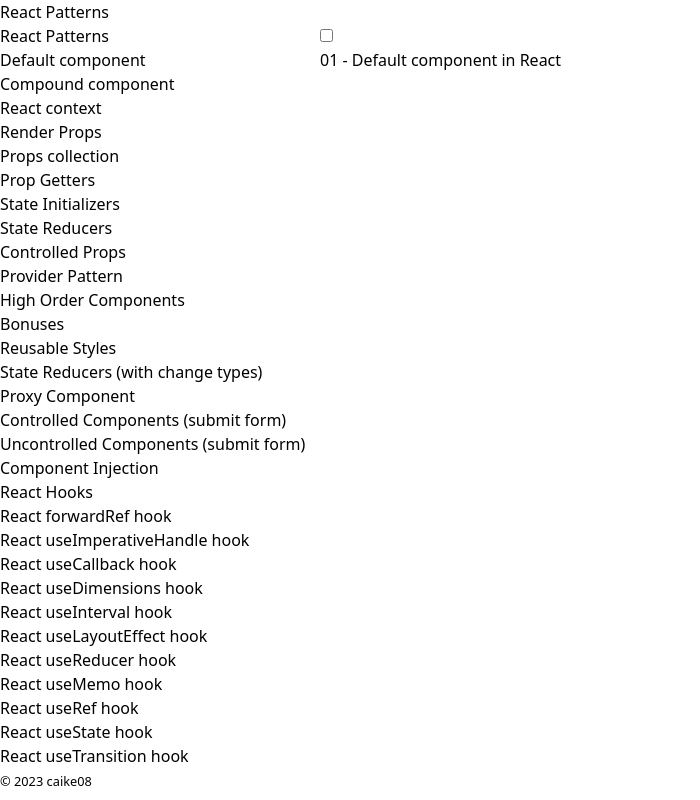
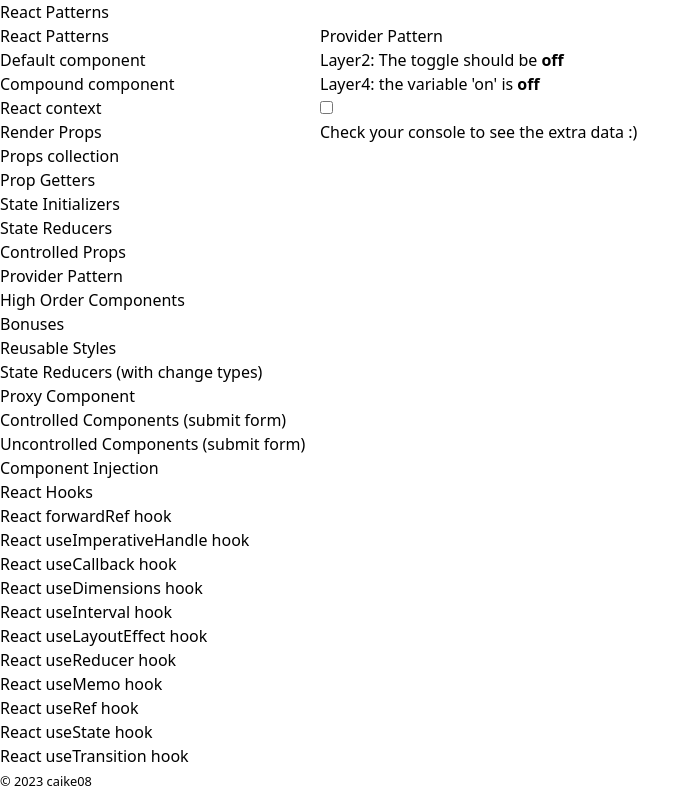
Before and after one commit to caike08/react-patterns, a React (Vite) app: page /10-provider-pattern in a window 1280 px wide. Before the commit this address led to /1-default-component. Shown: the whole page, without its empty margins (0-700 px from the left). Built offline with nearby package versions, Linux system fonts and the light colour scheme.

Commit message:
created provider pattern page

```diff
--- a/src/App.tsx
+++ b/src/App.tsx
@@ -19,6 +19,7 @@
 import StateInitializers from './pages/StateInitializers/StateInitializersPage'
 import StateReducer from './pages/StateReducer/StateReducerPage'
 import ControlledProps from './pages/ControlledProps/ControlledPropsPage'
+import ProviderPage from './pages/Provider/ProviderPage'
 
 
 const router = createBrowserRouter(
@@ -33,6 +34,7 @@
       <Route path='/7-state-initializers' element={<StateInitializers />} />
       <Route path='/8-state-reducers' element={<StateReducer />} />
       <Route path='/9-controlled-props' element={<ControlledProps />} />
+      <Route path='/10-provider-pattern' element={<ProviderPage />} />
       <Route path='*' element={<NotFound />} />
     </Route>
   )
--- /dev/null
+++ b/src/pages/Provider/ProviderPage.tsx
@@ -0,0 +1,106 @@
+/* eslint-disable @typescript-eslint/no-explicit-any */
+// Provider Pattern Page
+// Reference: https://www.patterns.dev/posts/provider-pattern
+import { Component, ReactNode, createContext } from 'react'
+
+import Switch from '../../components/Switch/Switch'
+
+interface ToggleProps {
+  on: boolean,
+  onToggle: (args?: boolean) => void
+  children?: ReactNode
+}
+
+const ToggleContext = createContext<ToggleProps>({
+  on: false,
+  onToggle: () => {},
+})
+
+// Let's use the context inside a class component
+class Toggle extends Component<ToggleProps> {
+  // static Consumer is a component which has access to the state of the context
+  static Consumer = ToggleContext.Consumer
+
+  state = {
+    on: false,
+  }
+
+  toggle = () => {
+    this.setState(
+      ({ on }: ToggleProps) => ({ on: !on }),
+      () => this.props.onToggle(this.state.on)
+    )
+  }
+
+  render() {
+    const contextValue = {
+      on: this.state.on,
+      onToggle: this.toggle,
+    }
+
+    console.log('state of "on" inside Toggle class:', this.state.on)
+
+    return (
+      // Passing the context value to the Toggle component
+      <ToggleContext.Provider
+        value={contextValue}
+        {...this.props}
+      />
+    )
+  }
+}
+
+// now let's play with how we can use the context
+
+// Layer1 receives Layer2
+const Layer1 = () => <Layer2 />
+
+// Layer2 renders p and Layer3
+const Layer2 = () => (
+  <Toggle.Consumer>
+    {({on}) => (
+      <>
+        <p className='text-sm mb-2'>Layer2: The toggle should be <strong>{on ? 'on' : 'off'}</strong></p>
+        <Layer3 />
+      </>
+    )}
+  </Toggle.Consumer>
+)
+
+// Layer3 receives Layer4
+const Layer3 = () => <Layer4 />
+
+// Layer4 is the end component, that will render both p and Switch
+const Layer4 = () => (
+  <Toggle.Consumer>
+    {({on, onToggle}) => (
+      <>
+        <p className='text-sm mb-2'>Layer4: the variable 'on' is <strong>{on ? 'on' : 'off'}</strong></p>
+        <Switch on={on} onClick={onToggle} />
+      </>
+    )}
+  </Toggle.Consumer>
+)
+
+// At the end, we are only cascading each component. At the end, you should only see:
+// Layer2 p tag
+// Layer4 p tag and Switch component
+// All Layer1, Layer2, Layer3 and Layer4 should be able to consume the Context Provider
+
+function ProviderPage (props: any) {
+  const onToggle = (...args: any) => console.log('ProviderPage on Toggle args:', ...args)
+
+  return (
+    <>
+      <h1 className='text-2xl font-bold text-gray-700 mb-4'>Provider Pattern</h1>
+
+      <Toggle onToggle={onToggle} {...props}>
+        <Layer1 />
+      </Toggle>
+
+      <p className='text-xs font-medium mt-4'>Check your console to see the extra data :) </p>
+    </>
+  )
+}
+
+export default ProviderPage
```
